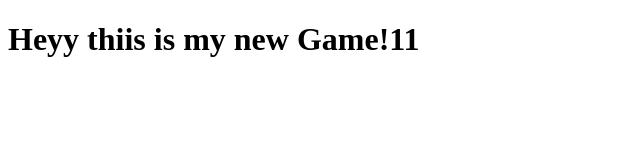
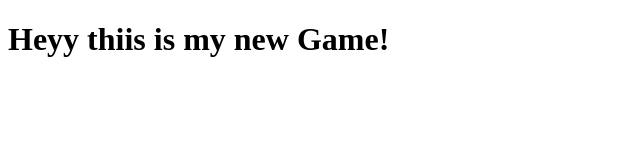
Before and after one commit to Sapna190/Java, a plain HTML site: page JavaScript/Game/Game.html in a window 1280 px wide. Shown: the full height of the page, 0-640 px from the left. Drawn offline with Linux system fonts and the light colour scheme.

Commit message:
small activity done

```diff
--- a/JavaScript/Game/Game.html
+++ b/JavaScript/Game/Game.html
@@ -7,7 +7,7 @@
     <link rel="game.css"/>
 </head>
 <body>
-    <h1> Heyy thiis is my new Game!11</h1>
+    <h1> Heyy thiis is my new Game!</h1>
     <script src="Game.js"></script>
 </body>
 </html>
```
